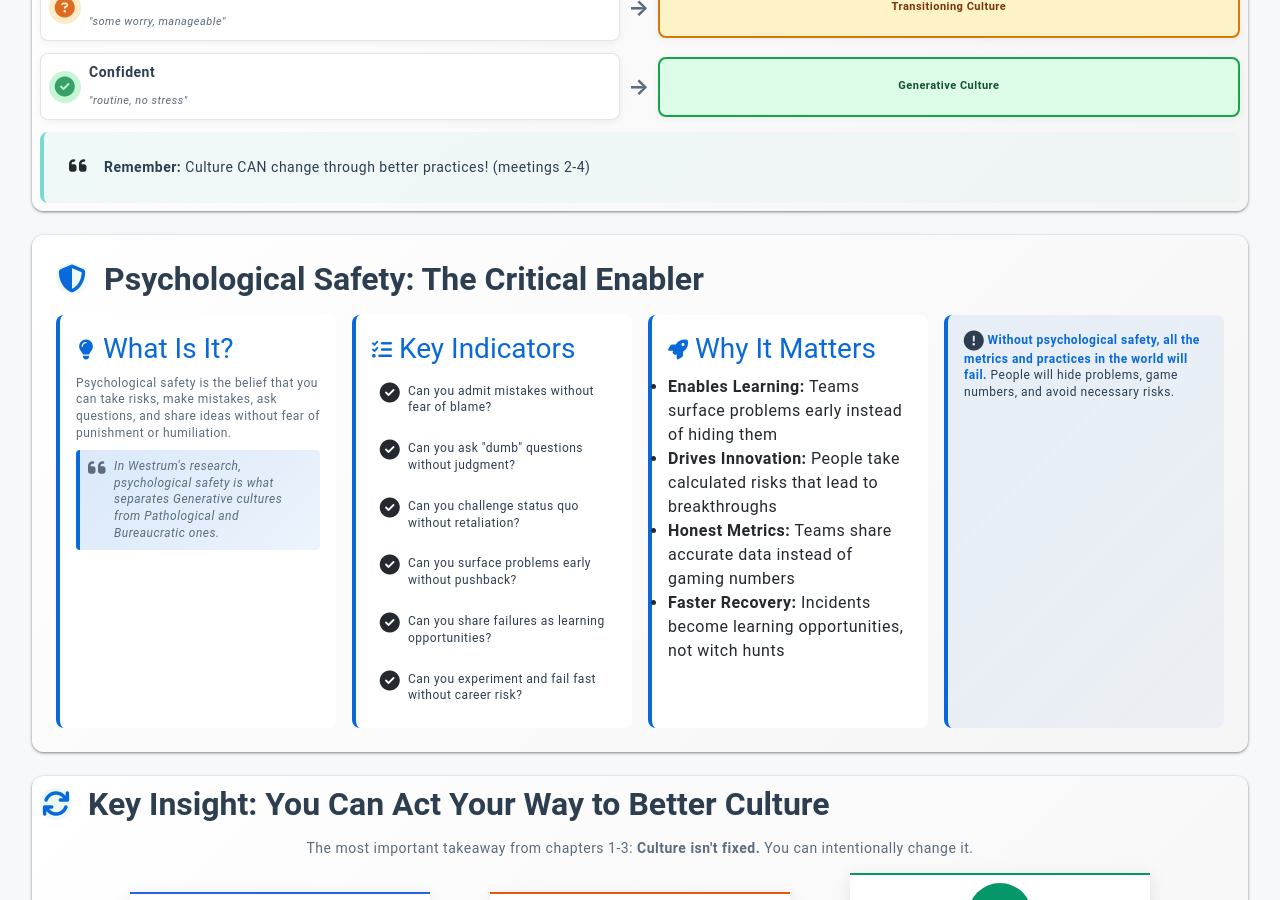
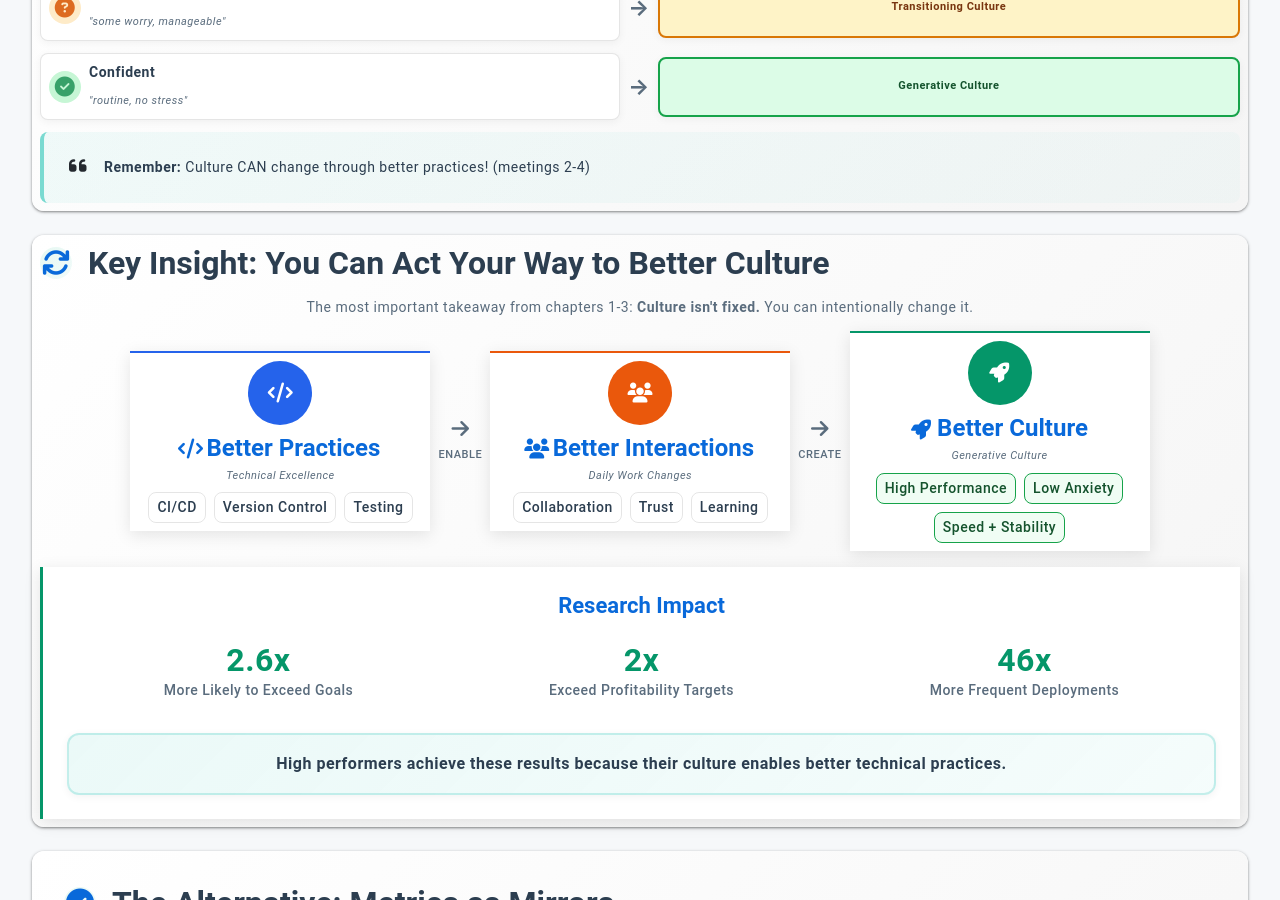
Before and after one commit to mhenke/accelerate-devex-book-club-notebooklm, a Jekyll site: the page built from docs/_meetings/meeting-1.md, in a window 1280 px wide and 900 px high, scrolled down 3414 px. Built offline with Jekyll 4.4.1, drawn with Linux system fonts in a browser that asks for light colours; some web fonts are replaced.

Commit message:
🗑️ Remove Psychological Safety section from Meeting 1
Removed the "Psychological Safety: The Critical Enabler" section
(~60 lines) from Meeting 1 to streamline content focus.

**Removed Content**:
- What Is It? definition
- Key Indicators checklist (6 items)
- Why It Matters explanation
- Warning about metrics without safety

**Rationale**:
- Streamlines meeting content
- Reduces information overload
- Allows more focus on core DORA metrics and culture types
- Content can be referenced in resources if needed

🤖 Generated with [Claude Code](https://claude.com/claude-code)

Co-Authored-By: Claude <noreply@anthropic.com>

```diff
--- a/docs/_meetings/meeting-1.md
+++ b/docs/_meetings/meeting-1.md
@@ -747,67 +747,6 @@ function hideMetricsDetails() {
   </div>
 </div>
 
-<!-- PSYCHOLOGICAL SAFETY: THE FOUNDATION -->
-<div class="section-card" markdown="0">
-  <div class="psych-safety-section">
-    <div class="psych-safety-header">
-      <h2><i class="fas fa-shield-alt" aria-hidden="true"></i> Psychological Safety: The Critical Enabler</h2>
-    </div>
-
-    <div class="psych-safety-content">
-      <div class="psych-definition">
-        <h3><i class="fas fa-lightbulb" aria-hidden="true"></i> What Is It?</h3>
-        <p>Psychological safety is the belief that you can take risks, make mistakes, ask questions, and share ideas without fear of punishment or humiliation.</p>
-        <p class="psych-quote"><i class="fas fa-quote-left"></i> In Westrum's research, psychological safety is what separates Generative cultures from Pathological and Bureaucratic ones.</p>
-      </div>
-
-      <div class="psych-indicators">
-        <h3><i class="fas fa-tasks" aria-hidden="true"></i> Key Indicators</h3>
-        <div class="indicators-grid">
-          <div class="indicator-item">
-            <i class="fas fa-check-circle"></i>
-            <span>Can you admit mistakes without fear of blame?</span>
-          </div>
-          <div class="indicator-item">
-            <i class="fas fa-check-circle"></i>
-            <span>Can you ask "dumb" questions without judgment?</span>
-          </div>
-          <div class="indicator-item">
-            <i class="fas fa-check-circle"></i>
-            <span>Can you challenge status quo without retaliation?</span>
-          </div>
-          <div class="indicator-item">
-            <i class="fas fa-check-circle"></i>
-            <span>Can you surface problems early without pushback?</span>
-          </div>
-          <div class="indicator-item">
-            <i class="fas fa-check-circle"></i>
-            <span>Can you share failures as learning opportunities?</span>
-          </div>
-          <div class="indicator-item">
-            <i class="fas fa-check-circle"></i>
-            <span>Can you experiment and fail fast without career risk?</span>
-          </div>
-        </div>
-      </div>
-
-      <div class="psych-impact">
-        <h3><i class="fas fa-rocket" aria-hidden="true"></i> Why It Matters</h3>
-        <ul>
-          <li><strong>Enables Learning:</strong> Teams surface problems early instead of hiding them</li>
-          <li><strong>Drives Innovation:</strong> People take calculated risks that lead to breakthroughs</li>
-          <li><strong>Honest Metrics:</strong> Teams share accurate data instead of gaming numbers</li>
-          <li><strong>Faster Recovery:</strong> Incidents become learning opportunities, not witch hunts</li>
-        </ul>
-      </div>
-
-      <div class="psych-warning">
-        <p><i class="fas fa-exclamation-circle"></i> <strong>Without psychological safety, all the metrics and practices in the world will fail.</strong> People will hide problems, game numbers, and avoid necessary risks.</p>
-      </div>
-    </div>
-  </div>
-</div>
-
 <!-- KEY INSIGHT: CULTURE CAN BE CHANGED -->
 <div class="section-card" markdown="0">
   <div class="causal-chain-container">
```
